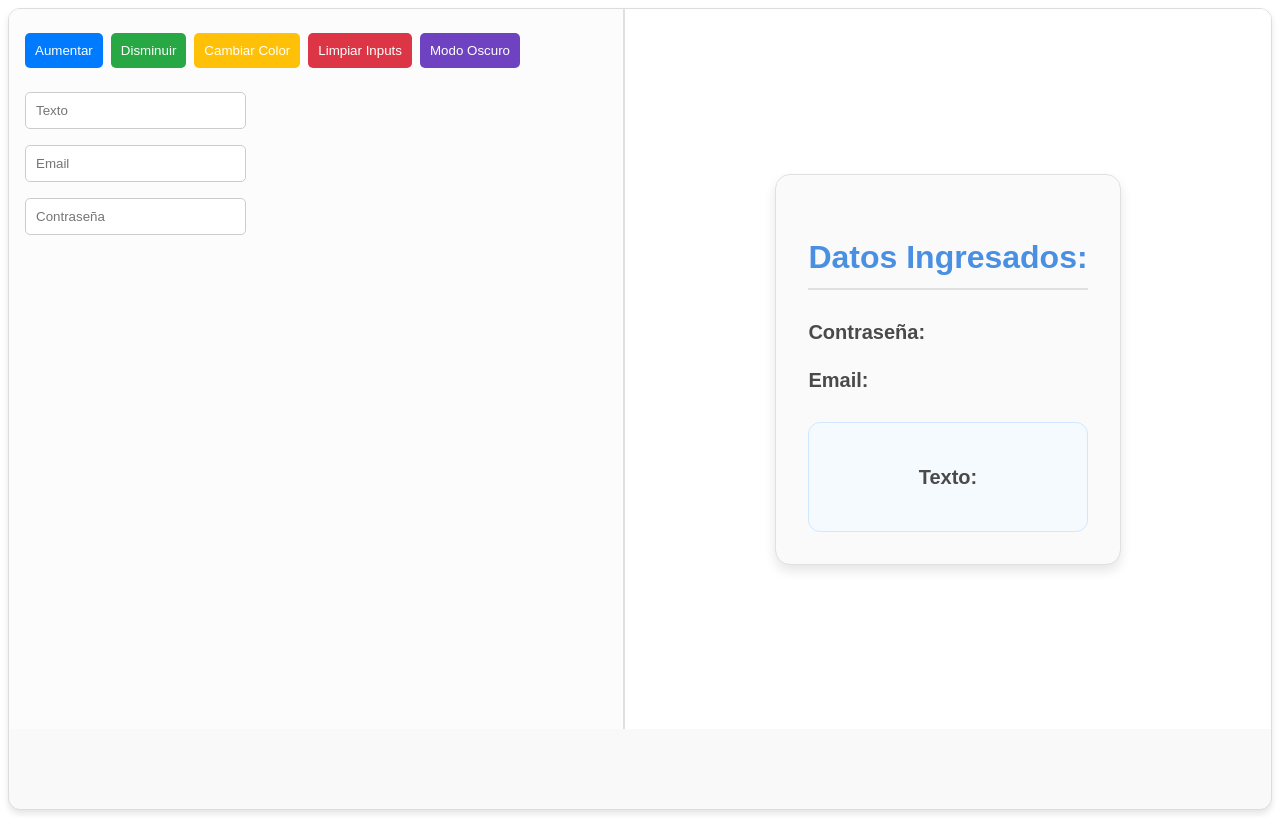
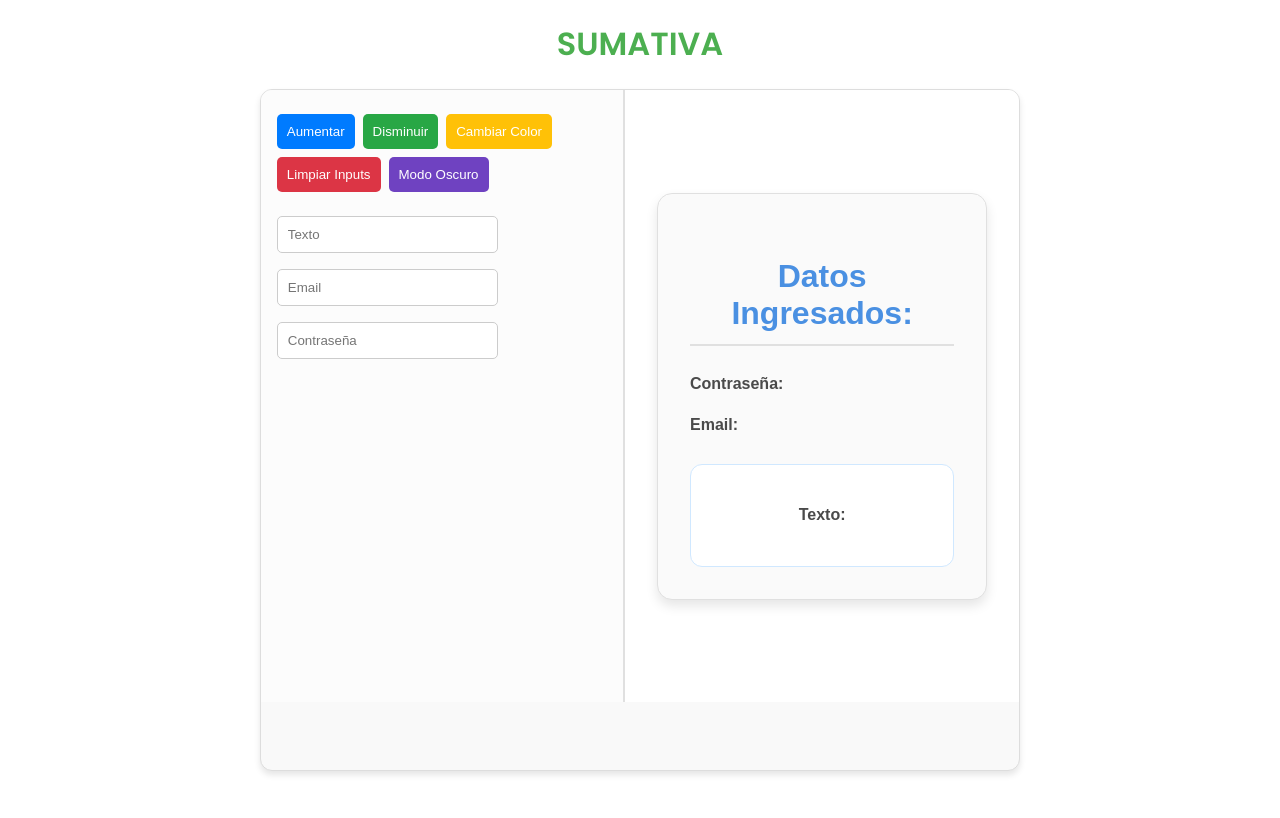
Before and after one commit to Pabilao/sumativapa, an Angular app: page / in a window 1280 px wide. Built offline with nearby package versions, Linux system fonts and the light colour scheme.

Commit message:
third-commit

```diff
--- a/src/app/Components/btn2-component/btn2-component.component.ts
+++ b/src/app/Components/btn2-component/btn2-component.component.ts
@@ -10,8 +10,7 @@ import { Component, Output, EventEmitter } from '@angular/core';
 export class Btn2ComponentComponent {
   @Output() onDecreaseFontSize = new EventEmitter<void>();
 
-    emitDecreaseFontSize() {
-        // Emitir evento para disminuir el tamaño de fuente
-        this.onDecreaseFontSize.emit();
-    }
+  emitDecreaseFontSize() {
+    this.onDecreaseFontSize.emit(); // Emite el evento
+  }
 }
--- a/src/app/Components/contra-component/contra-component.component.ts
+++ b/src/app/Components/contra-component/contra-component.component.ts
@@ -16,4 +16,8 @@ export class ContraComponentComponent {
   onInputChange() {
     this.onPasswordChange.emit(this.password);
   }
+  clearPassword() {
+    this.password = ''; // Limpia el input
+    this.onPasswordChange.emit(this.password); // Notifica al componente padre
+  }
 }
--- a/src/app/Components/email-component/email-component.component.ts
+++ b/src/app/Components/email-component/email-component.component.ts
@@ -16,4 +16,10 @@ export class EmailComponentComponent {
   onInputChange() {
     this.onEmailChange.emit(this.email);
   }
+
+  // Método para limpiar el email
+  clearEmail() {
+    this.email = ''; // Limpia el input
+    this.onEmailChange.emit(this.email); // Notifica al componente padre
+  }
 }
--- a/src/app/Components/texto-component/texto-component.component.ts
+++ b/src/app/Components/texto-component/texto-component.component.ts
@@ -16,4 +16,8 @@ export class TextoComponentComponent {
   onInputChange() {
     this.onTextChange.emit(this.text);
   }
+  clearText() {
+    this.text = ''; // Limpia el input
+    this.onTextChange.emit(this.text); // Notifica al componente padre
+  }
 }
--- a/src/app/Components/view-component/view-component.component.css
+++ b/src/app/Components/view-component/view-component.component.css
@@ -23,7 +23,7 @@
 
 /* Párrafos */
 .data-container p {
-    font-size: 1.25rem; /* Aumenté el tamaño de la fuente */
+
     line-height: 1.8; /* Aumenté el espacio entre líneas */
     margin: 0.75rem 0; /* Aumenté el margen */
 }
@@ -47,6 +47,8 @@
     border: 1px solid #d0e8ff;
     transition: all 0.3s ease;
     text-align: center;
+    transition: background-color 0.3s ease;
+
 }
 
 /* Animación suave */
--- a/src/app/Components/view-component/view-component.component.html
+++ b/src/app/Components/view-component/view-component.component.html
@@ -2,7 +2,7 @@
   <h3>Datos Ingresados:</h3>
   <p><strong>Contraseña:</strong> <span>{{ password }}</span></p>
   <p><strong>Email:</strong> <span>{{ email }}</span></p>
-  <div [class.animate]="animate" class="text-box">
+  <div class="text-box" [ngStyle]="{ 'background-color': boxColor }">
     <p><strong>Texto:</strong> <span>{{ text }}</span></p>
   </div>
 </div>
--- a/src/app/Components/view-component/view-component.component.ts
+++ b/src/app/Components/view-component/view-component.component.ts
@@ -1,9 +1,11 @@
 import { Component, Input } from '@angular/core';
+import { CommonModule } from '@angular/common';
+
 
 @Component({
   selector: 'app-view-component',
   standalone: true,
-  imports: [],
+  imports: [CommonModule],
   templateUrl: './view-component.component.html',
   styleUrl: './view-component.component.css'
 })
@@ -11,10 +13,5 @@ export class ViewComponentComponent {
   @Input() password: string = '';
   @Input() email: string = '';
   @Input() text: string = '';
-  animate = false;
-
-  triggerAnimation() {
-    this.animate = true;
-    setTimeout(() => this.animate = false, 500);
-  }
+  @Input() boxColor: string = 'white';
 }
--- a/src/app/Components/web-component/web-component.component.css
+++ b/src/app/Components/web-component/web-component.component.css
@@ -1,8 +1,19 @@
-/* Contenedor principal */
+h1 {
+  font-size: 2em;
+  color: #4CAF50; /* Un verde más amigable */
+  font-family: 'Poppins', sans-serif; /* O elige una fuente amigable desde Google Fonts */
+  text-align: center; /* Centra horizontalmente */
+  margin-top: 20px; /* Añade algo de separación */
+}
+
+
+
 .general {
+  margin: 0 auto;
   display: flex;
   flex-direction: row;
-  height: 100vh; /* Ocupa toda la altura de la pantalla */
+  height: 85vh; /* Ocupa toda la altura de la pantalla */
+  width: 60%;
   border: 1px solid #ddd;
   border-radius: 12px;
   background-color: #f9f9f9;
--- a/src/app/Components/web-component/web-component.component.html
+++ b/src/app/Components/web-component/web-component.component.html
@@ -1,19 +1,40 @@
+<link href="https://fonts.googleapis.com/css2?family=Poppins:wght@400;600&display=swap" rel="stylesheet">
+<h1>SUMATIVA</h1>
 <div class="general">
   <div class="components">
     <div class="buttons">
-  <app-btn1-component (onIncreaseFontSize)="handleIncreaseFontSize()"></app-btn1-component>
-  <app-btn2-component (onDecreaseFontSize)="handleDecreaseFontSize()"></app-btn2-component>
-  <app-btn3-component (onChangeColor)="handleChangeColor()"></app-btn3-component>
-  <app-btn4-component (onClearInputs)="handleClearInputs()"></app-btn4-component>
-  <app-btn5-component (onToggleDarkMode)="toggleDarkMode()"></app-btn5-component>
+      <!-- Botones -->
+      <app-btn1-component (onIncreaseFontSize)="handleIncreaseFontSize()"></app-btn1-component>
+      <app-btn2-component (onDecreaseFontSize)="handleDecreaseFontSize()"></app-btn2-component>
+      <app-btn3-component (onChangeColor)="handleChangeColor()"></app-btn3-component>
+      <app-btn4-component (onClearInputs)="handleClearInputs()"></app-btn4-component>
+      <app-btn5-component (onToggleDarkMode)="toggleDarkMode()"></app-btn5-component>
     </div>
     <div class="inputs">
-  <app-texto-component (onTextChange)="updateText($event)"></app-texto-component>
-  <app-email-component (onEmailChange)="updateEmail($event)"></app-email-component>
-  <app-contra-component (onPasswordChange)="updatePassword($event)"></app-contra-component>
+      <!-- Inputs con referencias -->
+      <app-texto-component
+        #textoComponent
+        (onTextChange)="updateText($event)">
+      </app-texto-component>
+
+      <app-email-component
+        #emailComponent
+        (onEmailChange)="updateEmail($event)">
+      </app-email-component>
+
+      <app-contra-component
+        #contraComponent
+        (onPasswordChange)="updatePassword($event)">
+      </app-contra-component>
     </div>
   </div>
   <div class="viewer" [style.fontSize.px]="fontSize">
-    <app-view-component #viewer [password]="password" [email]="email" [text]="text"></app-view-component>
+    <!-- Viewer -->
+    <app-view-component
+      [boxColor]="boxColor"
+      [password]="password"
+      [email]="email"
+      [text]="text">
+    </app-view-component>
   </div>
 </div>
--- a/src/app/Components/web-component/web-component.component.ts
+++ b/src/app/Components/web-component/web-component.component.ts
@@ -1,4 +1,4 @@
-import { Component, NgModule } from '@angular/core';
+import { Component,ViewChild } from '@angular/core';
 import { Btn1ComponentComponent } from '../btn1-component/btn1-component.component';
 import { Btn2ComponentComponent } from '../btn2-component/btn2-component.component';
 import { Btn3ComponentComponent } from '../btn3-component/btn3-component.component';
@@ -18,46 +18,59 @@ import { NgClass } from '@angular/common';
   styleUrl: './web-component.component.css'
 })
 export class WebComponentComponent {
-  password = '';
+    fontSize = 16; // Tamaño inicial de la fuente
+    text = '';
     email = '';
-    text = '';
-    darkMode = false;
-    fontSize = 16; // Tamaño de fuente inicial
+    password = '';
 
-    updatePassword(password: string) { this.password = password; }
-    updateEmail(email: string) { this.email = email; }
-    updateText(text: string) { this.text = text; }
+    // Métodos para manejar los eventos
+    handleIncreaseFontSize() {
+      this.fontSize += 2; // Incrementa el tamaño de fuente
+    }
+
+    handleDecreaseFontSize() {
+      if (this.fontSize > 8) this.fontSize -= 2; // Reduce el tamaño de fuente mínimo a 8px
+    }
+
+    updateText(newText: string) {
+      this.text = newText; // Actualiza el texto
+    }
+
+    updateEmail(newEmail: string) {
+      this.email = newEmail; // Actualiza el email
+    }
+
+    updatePassword(newPassword: string) {
+      this.password = newPassword; // Actualiza la contraseña
+    }
 
     toggleDarkMode() {
-        this.darkMode = !this.darkMode;
+      document.body.classList.toggle('dark-mode'); // Alterna el modo oscuro
     }
+    // Suggested code may be subject to a license. Learn more: ~LicenseLog:3098691472.
+    isDarkMode = false;
 
-    // Maneja el evento de aumentar el tamaño de fuente
-    handleIncreaseFontSize() {
-        if (this.fontSize < 30) { // Límite máximo
-            this.fontSize += 2; // Aumenta el tamaño de la letra
-        }
-    }
+    // Propiedad para almacenar el color actual del recuadro
+    boxColor = 'white'; // Color inicial del recuadro
 
-    // Maneja el evento de disminuir el tamaño de fuente
-    handleDecreaseFontSize() {
-        if (this.fontSize > 10) { // Límite mínimo
-            this.fontSize -= 2; // Disminuye el tamaño de la letra
-        }
-    }
+    // Lista de colores para alternar
+    colors = ['white', 'lightblue', 'lightgreen', 'lightcoral', 'lightyellow'];
+    currentColorIndex = 0;
 
-    // Maneja el evento de cambiar el color de fondo
     handleChangeColor() {
-      const viewer = document.querySelector('.viewer') as HTMLElement; // Asegúrate de que sea un HTMLElement
-      if (viewer) {
-          viewer.style.backgroundColor = viewer.style.backgroundColor === 'lightgray' ? 'white' : 'lightgray';
-      }
+    // Cambiar al siguiente color de la lista
+    this.currentColorIndex = (this.currentColorIndex + 1) % this.colors.length;
+    this.boxColor = this.colors[this.currentColorIndex];
   }
-
-    // Maneja el evento de limpiar los inputs
+    @ViewChild(EmailComponentComponent) emailComponent!: EmailComponentComponent;
+    @ViewChild(TextoComponentComponent) textoComponent!: TextoComponentComponent;
+    @ViewChild(ContraComponentComponent) contraComponent!: ContraComponentComponent;
     handleClearInputs() {
-        this.password = '';
-        this.email = '';
-        this.text = '';
+      this.text = '';
+      this.email = '';
+      this.password = '';
+      this.emailComponent.clearEmail();
+      this.textoComponent.clearText();
+      this.contraComponent.clearPassword();
     }
 }
```
